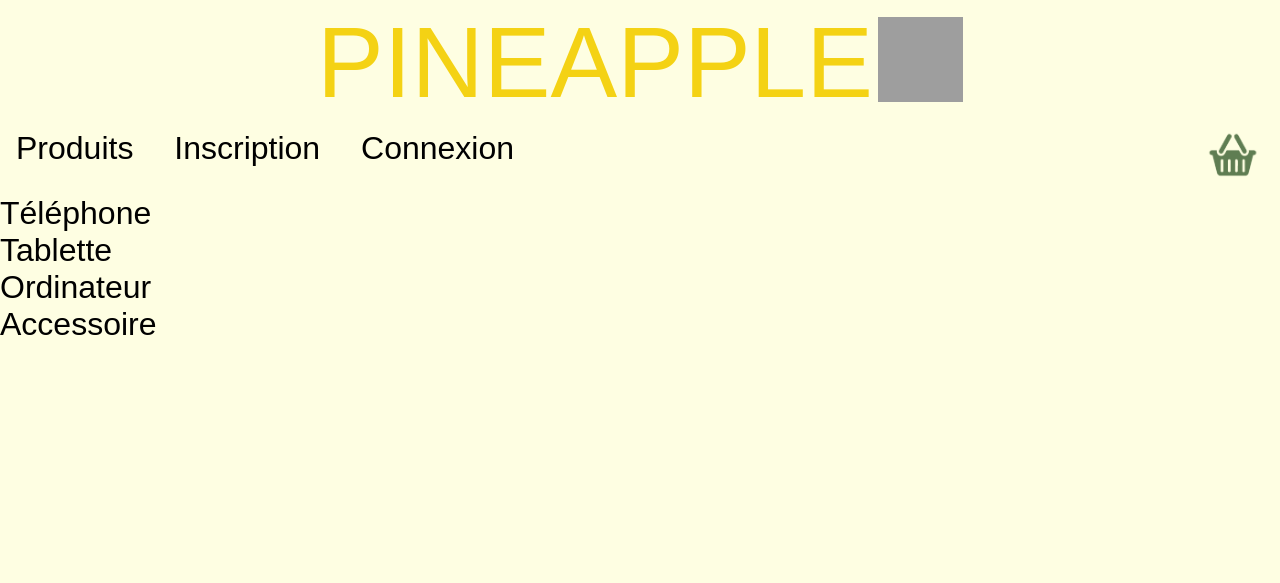
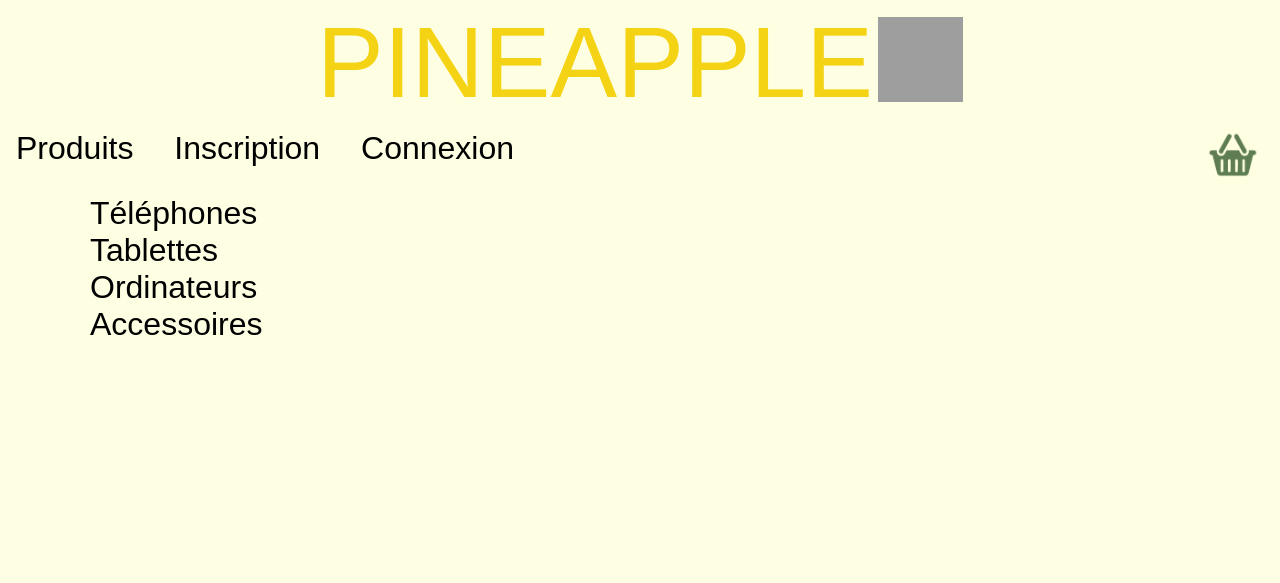
Before and after one commit to perrinesm/ProjectTW, a PHP site: page /productSearch.php in a window 1280 px wide. Shown: the top 583 px of the page. Run offline with PHP 8.4, Linux system fonts and the light colour scheme; grey boxes are pictures that could not be loaded.

Commit message:
mise en page

```diff
--- a/productSearch.php
+++ b/productSearch.php
@@ -18,11 +18,10 @@
 </header>
 
 <body>
-
-	<a href = 'tabPhone.php' class = 'menu'><p> Téléphone </p></a>
-	<a href = 'tabTab.php' class = 'menu'><p> Tablette </p></a>
-	<a href = 'tabOrdi.php' class = 'menu'><p> Ordinateur </p></a>
-	<a href = 'tabAcc.php' class = 'menu'><p> Accessoire </p></a>
+	<a href = 'tabPhone.php' class = "menu" ><p style="margin-left: 90px;">  Téléphones </p></a>
+	<a href = 'tabTab.php' class = "menu"><p style="margin-left: 90px;"> Tablettes </p></a>
+	<a href = 'tabOrdi.php' class = "menu" ><p style="margin-left: 90px;"> Ordinateurs </p></a>
+	<a href = 'tabAcc.php' class = "menu" ><p style="margin-left: 90px;"> Accessoires </p></a>
 
 </body>
 
--- a/stylesheet.css
+++ b/stylesheet.css
@@ -83,7 +83,6 @@ height:20px;
 }
 
 .menu{
-
 font-size: 2em;
 font-family: Arial;
 color:black;
@@ -93,7 +92,6 @@ align-self: flex-end;
 }
 
 .menuCart{
-
 float:right;
 position: relative;
 right: 20px;
--- a/tabAcc.php
+++ b/tabAcc.php
@@ -13,7 +13,7 @@
     </header>
 
     <body  style="display: flex; flex-direction: column;">
-        <h2> - Accessoires </h2>
+        <h2 style="margin-left: 90px;">   Accessoires </h2>
 
         <div class = 'product'>
             <h4> Ecouteurs </h4>
--- a/tabOrdi.php
+++ b/tabOrdi.php
@@ -12,7 +12,7 @@
         ?>
     </header>
     <body  style="display: flex; flex-direction: column;">
-        <h2 style="margin-left: 90px;"> - Ordinateurs </h2>
+        <h2 style="margin-left: 90px;">  Ordinateurs </h2>
 
             <div class = "product">
                 <h4>  <a href="ordiA1.php"> MacPin Pro </a></h4>
--- a/tabPhone.php
+++ b/tabPhone.php
@@ -14,7 +14,7 @@
 
 
     <body  style = "display: flex; flex-direction: column;">
-        <h2 style="margin-left: 90px;"> - Phones </h2>
+        <h2 style="margin-left: 90px;">  Téléphones </h2>
 
         <div class = 'product'>
             <h4 > <a href="telA1.php">  Pinphone XS </a> </h4>
--- a/tabTab.php
+++ b/tabTab.php
@@ -12,7 +12,7 @@
     </header>
 
     <body  style="display: flex; flex-direction: column;">
-        <h2> - Tablettes </h2>
+        <h2 style="margin-left: 90px;">  Tablettes </h2>
 
         <div class = 'product'>
             <h4 style="margin-top: 5px;"> <a href="tabA1.php"> PinPad Pro </a></h4>
```
